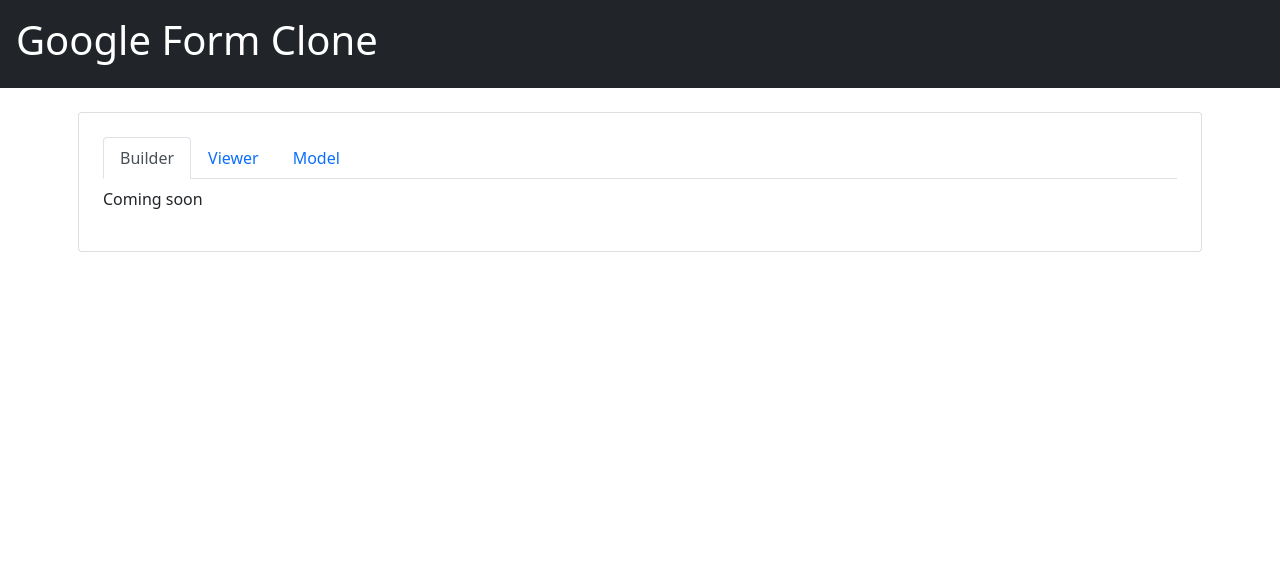
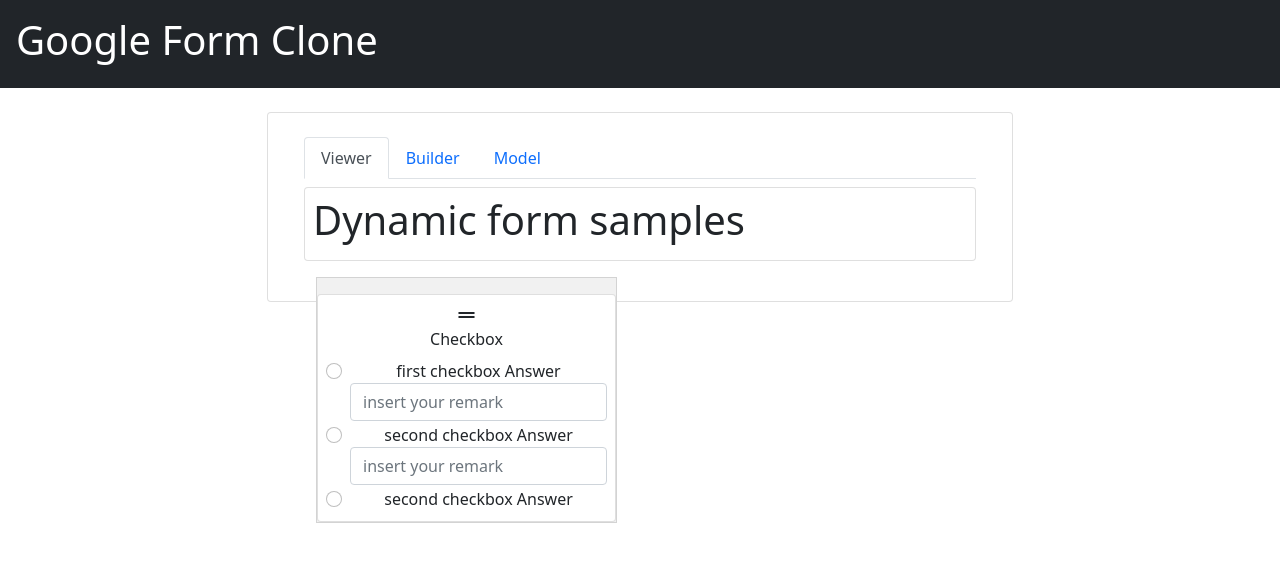
Before and after one commit to salehloke/google-form-clone, an Angular app: page / in a window 1280 px wide. Shown: the top 562 px of the page. Built offline with nearby package versions, Linux system fonts and the light colour scheme.

Commit message:
added draggable icon

```diff
--- a/src/app/app.component.html
+++ b/src/app/app.component.html
@@ -1,9 +1,11 @@
 <header class="p-3 bg-dark text-white">
   <h1>Google Form Clone</h1>
 </header>
-<div class="b-example-divider"></div>
-<div class="container p-2 pt-4">
-  <div class="card p-4">
-    <google-form-clone-main></google-form-clone-main>
+<body class="container pt-4" style="max-width:770px">
+  <div class="b-example-divider"></div>
+  <div class="justify-content-center">
+    <div class="card p-4">
+      <google-form-clone-main></google-form-clone-main>
+    </div>
   </div>
-</div>
+</body>
--- a/src/app/google-form-clone/google-form-clone-main/google-form-clone-main.component.html
+++ b/src/app/google-form-clone/google-form-clone-main/google-form-clone-main.component.html
@@ -1,14 +1,15 @@
+<div class="container" >
   <nav ngbNav #nav="ngbNav" class="nav-tabs">
+    <ng-container ngbNavItem>
+      <a ngbNavLink> Viewer </a>
+      <ng-template ngbNavContent>
+        <google-form-clone-viewer></google-form-clone-viewer>
+      </ng-template>
+    </ng-container>
     <ng-container ngbNavItem>
       <a ngbNavLink>Builder</a>
       <ng-template ngbNavContent>
         <p>Coming soon</p>
-    </ng-template>
-  </ng-container>
-  <ng-container ngbNavItem>
-    <a ngbNavLink>Viewer</a>
-    <ng-template ngbNavContent>
-      <google-form-clone-viewer></google-form-clone-viewer>
       </ng-template>
     </ng-container>
     <ng-container ngbNavItem>
@@ -18,5 +19,5 @@
       </ng-template>
     </ng-container>
   </nav>
-
   <div [ngbNavOutlet]="nav" class="mt-2"></div>
+</div>
--- a/src/app/google-form-clone/google-form-viewer/google-form-viewer.component.css
+++ b/src/app/google-form-clone/google-form-viewer/google-form-viewer.component.css
@@ -0,0 +1,12 @@
+.mydiv {
+  position: absolute;
+  z-index: 9;
+  background-color: #f1f1f1;
+  border: 1px solid #d3d3d3;
+  text-align: center;
+}
+
+.draggable {
+  cursor: move;
+  z-index: 10;
+}
--- a/src/app/google-form-clone/google-form-viewer/google-form-viewer.component.html
+++ b/src/app/google-form-clone/google-form-viewer/google-form-viewer.component.html
@@ -8,10 +8,13 @@
   class="container mt-3"
   (cdkDropListDropped)="dropCardElement($event)"
 >
-  <div *ngFor="let element of cardElements" cdkDrag>
-    <div class="card p-2 mt-3">
+  <div class="myDiv" *ngFor="let element of cardElements" cdkDrag>
+    <div class="card p-2 mt-3 draggable">
+      <div class="text-center p-0 m-0">
+        <i class="material-icons text-center p-0 m-0">drag_handle</i>
+      </div>
       <!-- question label  -->
-      <label>
+      <label class="form-label">
         {{ element.question.text }}
         <span *ngIf="element.required">*</span>
       </label>
@@ -21,6 +24,7 @@
           <div class="row">
             <div class="col-6">
               <input
+                class="form-control"
                 *ngIf="element.question.type === 'freeText'"
                 type="text"
                 [placeholder]="freeTextQuestion.question.placeholder"
@@ -41,12 +45,26 @@
               "
               cdkDrag
             >
-              <div class="col-12">
-                <input type="radio" name="offeredAnswer.id" />
-                <label for="offeredAnswer.id"> {{ offeredAnswer.value }}</label>
-                <!-- remarks -->
-                <div *ngIf="offeredAnswer.remarkAnswer" class="col-12">
-                  <input type="text" name="offeredAnswer.id+'remark'" />
+              <div class="col">
+                <div class="form-check">
+                  <!-- radio button -->
+                  <input
+                    class="form-check-input"
+                    type="radio"
+                    name="offeredAnswer.id"
+                  />
+                  <label class="form-check-label" for="offeredAnswer.id">
+                    {{ offeredAnswer.value }}</label
+                  >
+                  <!-- remarks -->
+                  <div *ngIf="offeredAnswer.remarkAnswer" class="col">
+                    <input
+                      class="form-control"
+                      type="text"
+                      name="offeredAnswer.id+'remark'"
+                      placeholder="insert your remark"
+                    />
+                  </div>
                 </div>
               </div>
             </div>
@@ -59,20 +77,34 @@
             <!-- offeredAnswers -->
             <div
               class="row"
-              *ngFor="let offeredAnswer of element.question?.offeredAnswers"
+              *ngFor="
+                let offeredAnswer of element.question?.offeredAnswers;
+                last as isLast
+              "
               cdkDrag
             >
               <div class="col">
-                <input type="checkbox" name="offeredAnswer.id" />
-                <label for="offeredAnswer.id"> {{ offeredAnswer.value }}</label>
+                <div class="form-check">
+                  <!-- radio button -->
+                  <input
+                    class="form-check-input"
+                    type="radio"
+                    name="offeredAnswer.id"
+                  />
+                  <label class="form-check-label" for="offeredAnswer.id">
+                    {{ offeredAnswer.value }}</label
+                  >
+                  <!-- remarks -->
+                  <div *ngIf="offeredAnswer.remarkAnswer" class="col">
+                    <input
+                      class="form-control"
+                      type="text"
+                      name="offeredAnswer.id+'remark'"
+                      placeholder="insert your remark"
+                    />
+                  </div>
+                </div>
               </div>
-            </div>
-            <!-- otherAnswers -->
-            <div class="col">
-              <input type="checkbox" name="element.question?.otherAnswer" />
-              <label for="element.question?.otherAnswer">
-                other: <input type="text"
-              /></label>
             </div>
           </div>
         </div>
--- a/src/app/google-form-clone/google-form-viewer/google-form-viewer.component.ts
+++ b/src/app/google-form-clone/google-form-viewer/google-form-viewer.component.ts
@@ -88,9 +88,6 @@
           remarkAnswerValue: 'idk',
         },
       ],
-      // otherAnswerId: '003',
-      // otherAnswer: true,
-      // otherAnswerValue: 'random text here as an answer',
     },
   };
 
```
Lines whose indentation alone changed are shown as unchanged.
